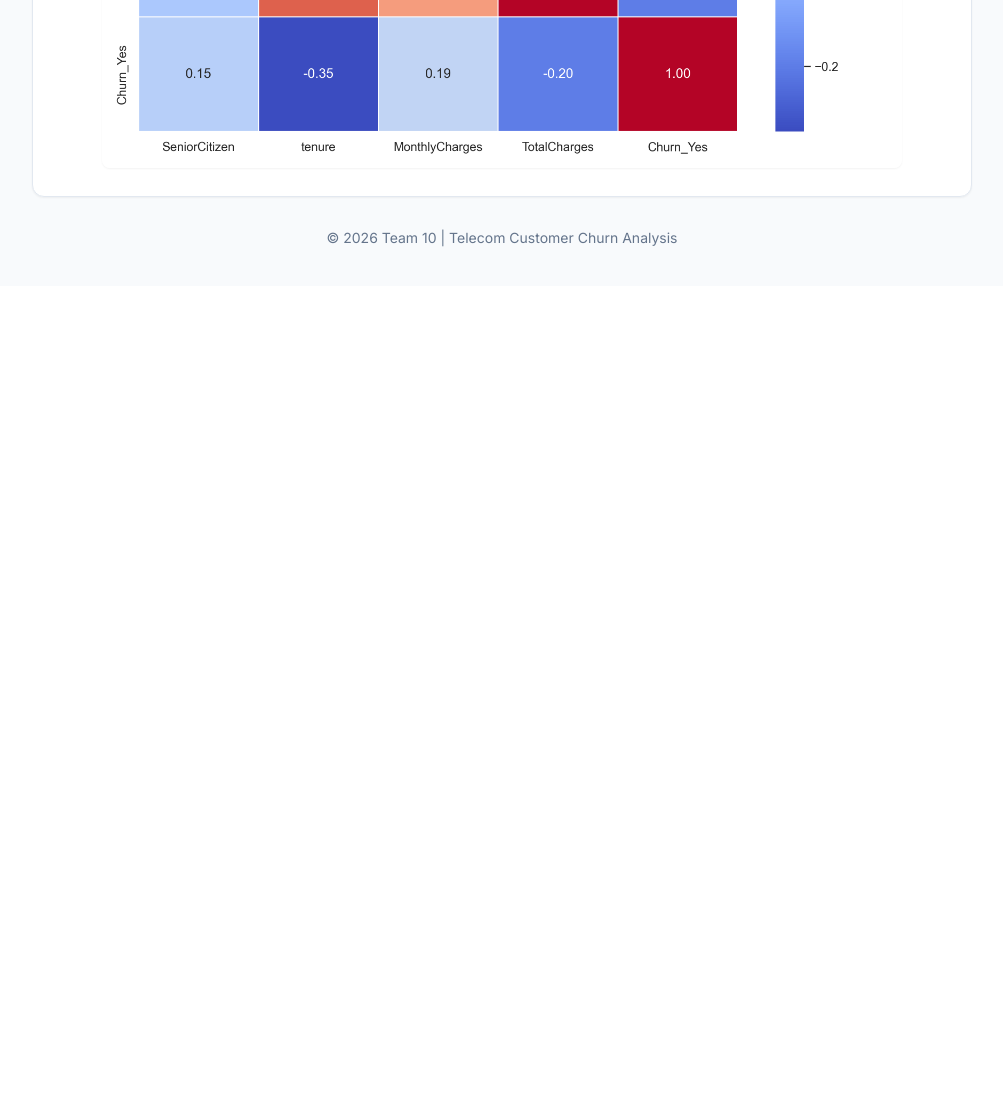
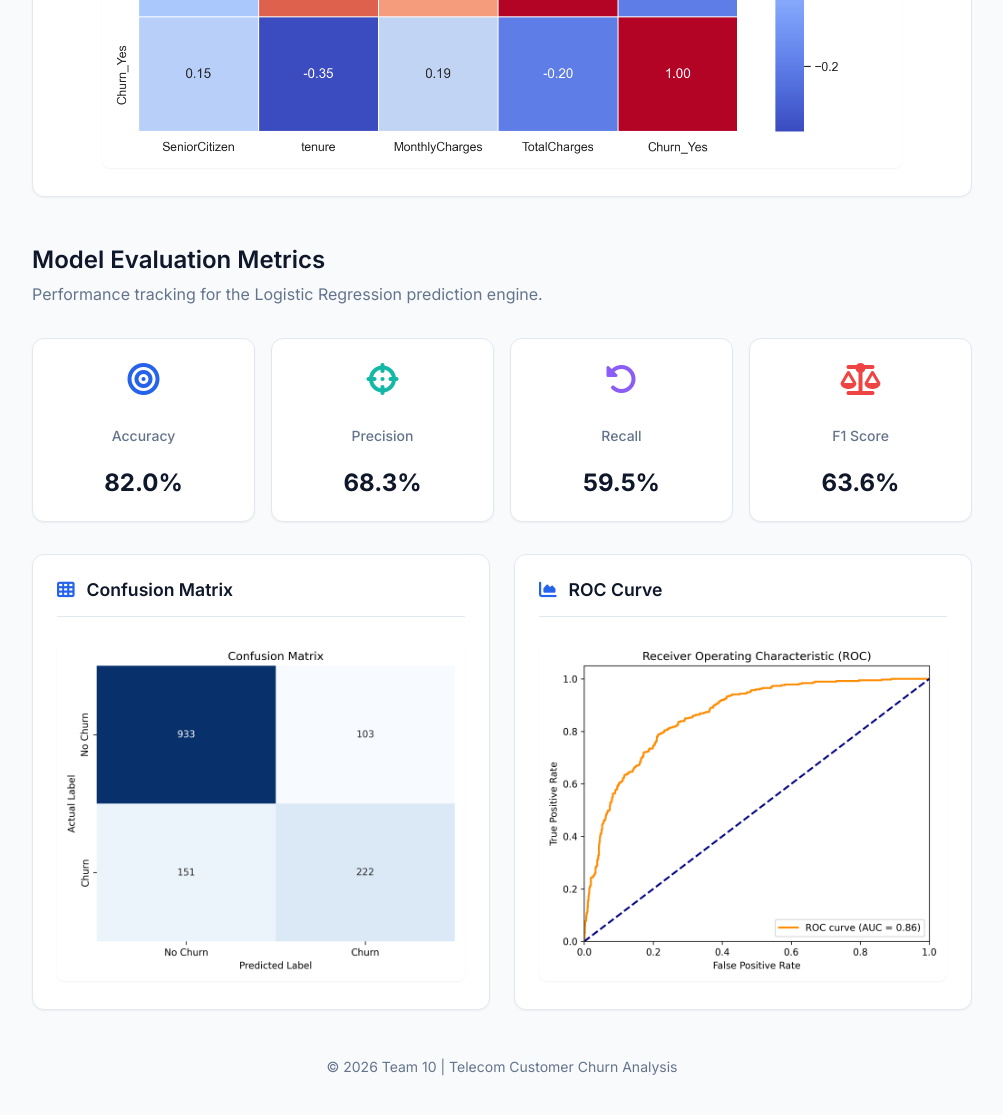
Before and after one commit to SreelakshmiAsok/BA, a Flask app: page /insights in a window 1280 px wide. Shown: the part 1988-3103 px from the top of the page, without its empty margins (268-1271 px from the left). Before the commit the page ends 2235 px from the top, so only its background shows below. Run offline with Flask 3, Linux system fonts and the light colour scheme; parts of the project's set-up code (start-up, migrations or seed data) failed here and were passed over.

Commit message:
modified

```diff
--- a/TelecomChurnApp/app.py
+++ b/TelecomChurnApp/app.py
@@ -17,9 +17,16 @@ with open('columns.pkl', 'rb') as f:
 def home():
     return render_template('index.html')
 
+import json
+
 @app.route('/insights')
 def insights():
-    return render_template('insights.html')
+    try:
+        with open('metrics.json', 'r') as f:
+            metrics = json.load(f)
+    except FileNotFoundError:
+        metrics = None
+    return render_template('insights.html', metrics=metrics)
 
 @app.route('/segmentation')
 def segmentation():
--- /dev/null
+++ b/TelecomChurnApp/metrics.json
@@ -0,0 +1,6 @@
+{
+    "accuracy": 0.8197303051809794,
+    "precision": 0.683076923076923,
+    "recall": 0.5951742627345844,
+    "f1_score": 0.6361031518624641
+}
--- a/TelecomChurnApp/templates/insights.html
+++ b/TelecomChurnApp/templates/insights.html
@@ -484,7 +484,62 @@
 
             </div>
 
-            <footer style="text-align: center; margin-top: 1rem; color: var(--text-muted); font-size: 0.875rem;">
+            <!-- Model Evaluation Section -->
+            <div class="header-section" style="margin-top: 3rem;">
+                <h2>Model Evaluation Metrics</h2>
+                <p>Performance tracking for the Logistic Regression prediction engine.</p>
+            </div>
+
+            {% if metrics %}
+            <div class="insights-grid" style="grid-template-columns: repeat(4, 1fr); gap: 1rem; margin-bottom: 2rem;">
+                <!-- Accuracy -->
+                <div class="card-panel" style="padding: 1.5rem; text-align: center;">
+                    <i class="fa-solid fa-bullseye" style="font-size: 2rem; color: var(--primary); margin-bottom: 0.5rem;"></i>
+                    <h3 style="font-size: 0.875rem; color: var(--text-muted); font-weight: 500;">Accuracy</h3>
+                    <div style="font-size: 1.5rem; font-weight: 700; color: var(--text-main);">{{ (metrics.accuracy * 100)|round(1) }}%</div>
+                </div>
+                <!-- Precision -->
+                <div class="card-panel" style="padding: 1.5rem; text-align: center;">
+                    <i class="fa-solid fa-crosshairs" style="font-size: 2rem; color: var(--chart-teal); margin-bottom: 0.5rem;"></i>
+                    <h3 style="font-size: 0.875rem; color: var(--text-muted); font-weight: 500;">Precision</h3>
+                    <div style="font-size: 1.5rem; font-weight: 700; color: var(--text-main);">{{ (metrics.precision * 100)|round(1) }}%</div>
+                </div>
+                <!-- Recall -->
+                <div class="card-panel" style="padding: 1.5rem; text-align: center;">
+                    <i class="fa-solid fa-rotate-left" style="font-size: 2rem; color: var(--chart-purple); margin-bottom: 0.5rem;"></i>
+                    <h3 style="font-size: 0.875rem; color: var(--text-muted); font-weight: 500;">Recall</h3>
+                    <div style="font-size: 1.5rem; font-weight: 700; color: var(--text-main);">{{ (metrics.recall * 100)|round(1) }}%</div>
+                </div>
+                <!-- F1 Score -->
+                <div class="card-panel" style="padding: 1.5rem; text-align: center;">
+                    <i class="fa-solid fa-scale-balanced" style="font-size: 2rem; color: var(--chart-red); margin-bottom: 0.5rem;"></i>
+                    <h3 style="font-size: 0.875rem; color: var(--text-muted); font-weight: 500;">F1 Score</h3>
+                    <div style="font-size: 1.5rem; font-weight: 700; color: var(--text-main);">{{ (metrics.f1_score * 100)|round(1) }}%</div>
+                </div>
+            </div>
+            {% endif %}
+
+            <div class="insights-grid" style="grid-template-columns: 1fr 1fr;">
+                <div class="card-panel">
+                    <div class="panel-heading">
+                        <i class="fa-solid fa-table-cells"></i> Confusion Matrix
+                    </div>
+                    <div style="text-align: center;">
+                        <img src="{{ url_for('static', filename='confusion_matrix.png') }}" alt="Confusion Matrix" style="width: 100%; border-radius: 8px; box-shadow: var(--shadow-sm);">
+                    </div>
+                </div>
+
+                <div class="card-panel">
+                    <div class="panel-heading">
+                        <i class="fa-solid fa-chart-area"></i> ROC Curve
+                    </div>
+                    <div style="text-align: center;">
+                        <img src="{{ url_for('static', filename='roc_curve.png') }}" alt="ROC Curve" style="width: 100%; border-radius: 8px; box-shadow: var(--shadow-sm);">
+                    </div>
+                </div>
+            </div>
+
+            <footer style="text-align: center; margin-top: 3rem; color: var(--text-muted); font-size: 0.875rem;">
                 <p>&copy; 2026 Team 10 | Telecom Customer Churn Analysis</p>
             </footer>
         </div>
```
Also changed, not shown: prep_data.py (+63 -4 lines).
